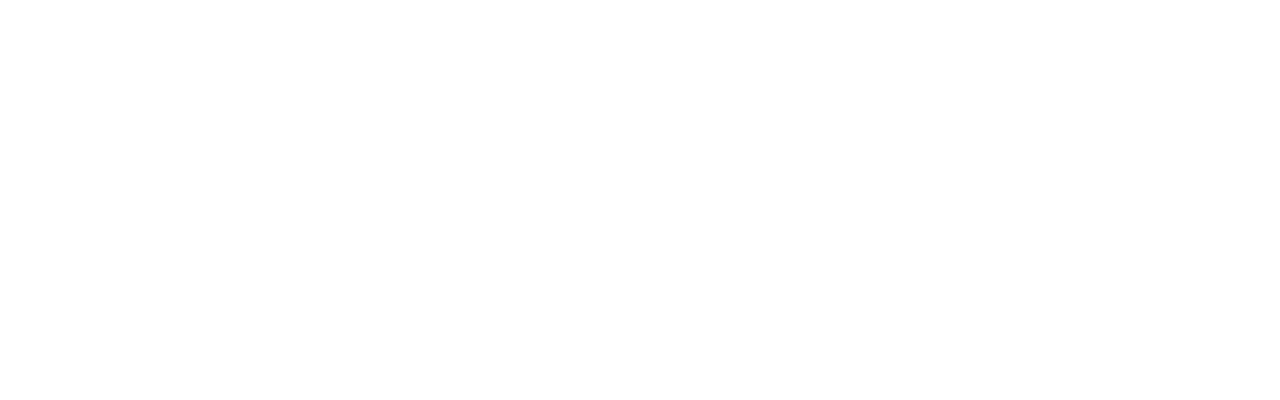
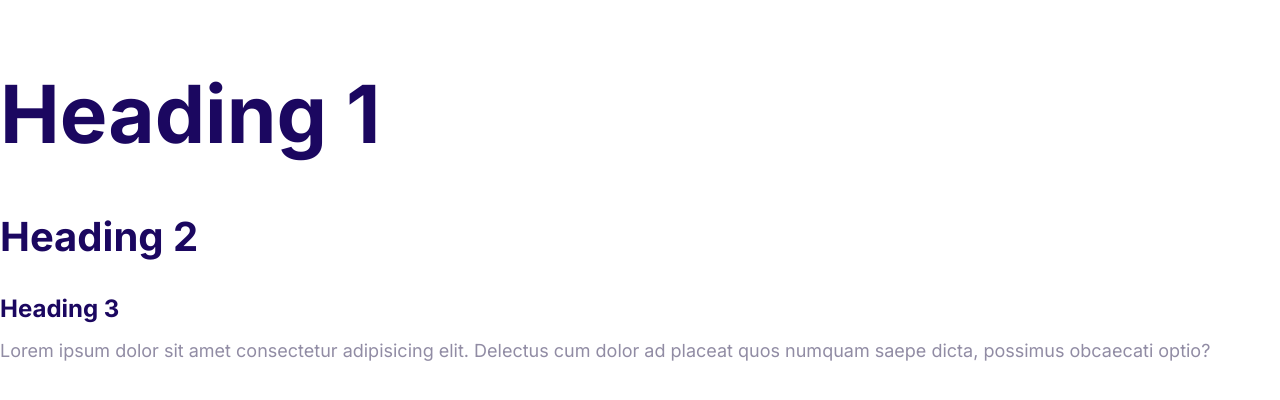
Before and after one commit to lindsayRae/moshify, a plain HTML site: page index.html in a window 1280 px wide. Drawn offline with Linux system fonts and the light colour scheme.

Commit message:
Defined the styles for the fonts.

```diff
--- a/css/styles.css
+++ b/css/styles.css
@@ -1,3 +1,4 @@
+/* mobile first  */
 :root {
   --color-primary: #2584ff;
   --color-secondary: #00d9ff;
@@ -5,3 +6,50 @@
   --color-headings: #1b0760;
   --color-body: #918ca4;
 }
+
+html {
+  /* 62.5% of 16px = 10px */
+  font-size: 62.5%;
+}
+
+body {
+  font-family: Inter, Arial, Arial, Helvetica, sans-serif;
+  font-size: 2.4rem;
+  line-height: 1.5;
+  color: var(--color-body);
+}
+
+h1,
+h2,
+h3 {
+  color: var(--color-headings);
+  margin-bottom: 1rem;
+}
+
+h1 {
+  font-size: 7rem;
+}
+h2 {
+  font-size: 4rem;
+}
+h3 {
+  font-size: 3rem;
+}
+p {
+  margin-top: 0;
+}
+
+@media screen and (min-width: 1024px) {
+  body {
+    font-size: 1.8rem;
+  }
+  h1 {
+    font-size: 8rem;
+  }
+  h2 {
+    font-size: 4rem;
+  }
+  h3 {
+    font-size: 2.4rem;
+  }
+}
--- a/index.html
+++ b/index.html
@@ -5,8 +5,22 @@
     <meta http-equiv="X-UA-Compatible" content="IE=edge" />
     <meta name="viewport" content="width=device-width, initial-scale=1.0" />
     <title>Moshified - Lindsay</title>
+    <link rel="preconnect" href="https://fonts.googleapis.com" />
+    <link rel="preconnect" href="https://fonts.gstatic.com" crossorigin />
+    <link
+      href="https://fonts.googleapis.com/css2?family=Inter:wght@400;700&display=swap"
+      rel="stylesheet"
+    />
     <link rel="stylesheet" href="css/normalize.css" />
     <link rel="stylesheet" href="css/styles.css" />
   </head>
-  <body></body>
+  <body>
+    <h1>Heading 1</h1>
+    <h2>Heading 2</h2>
+    <h3>Heading 3</h3>
+    <p>
+      Lorem ipsum dolor sit amet consectetur adipisicing elit. Delectus cum
+      dolor ad placeat quos numquam saepe dicta, possimus obcaecati optio?
+    </p>
+  </body>
 </html>
```
